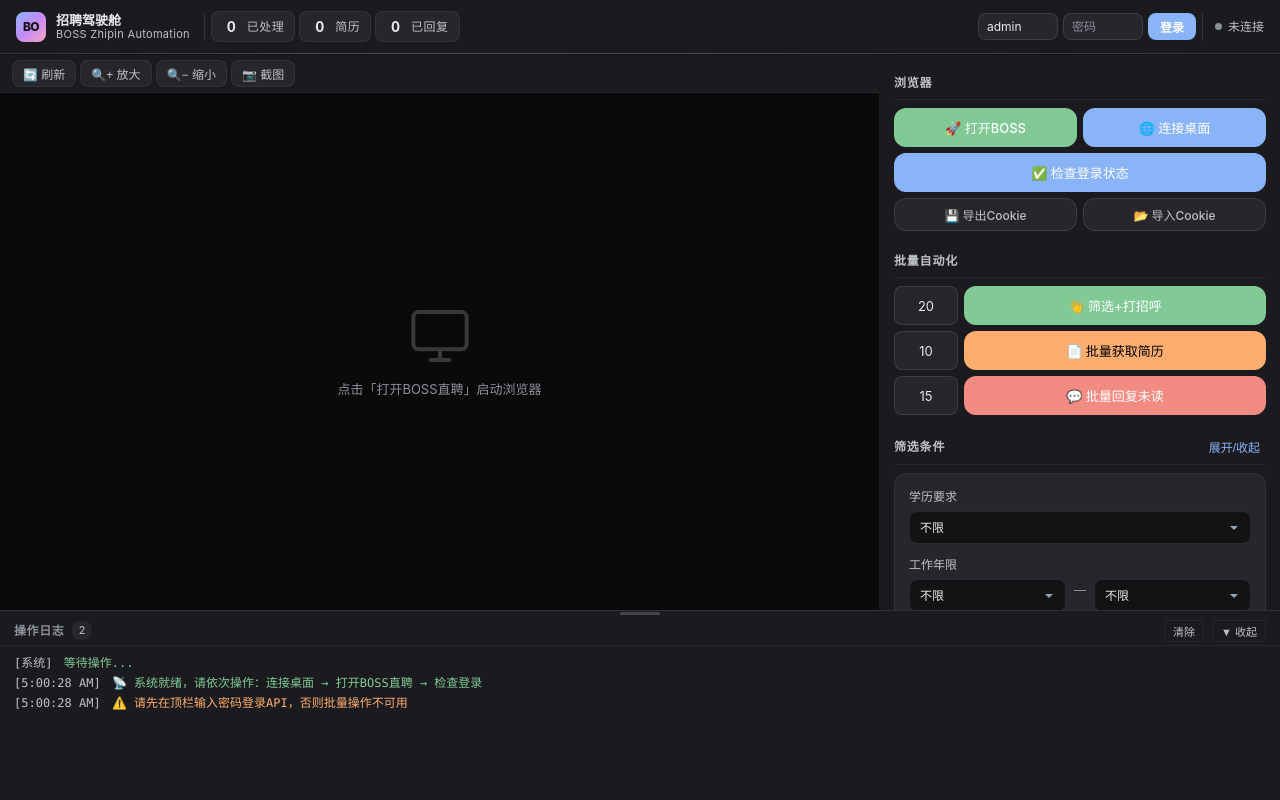
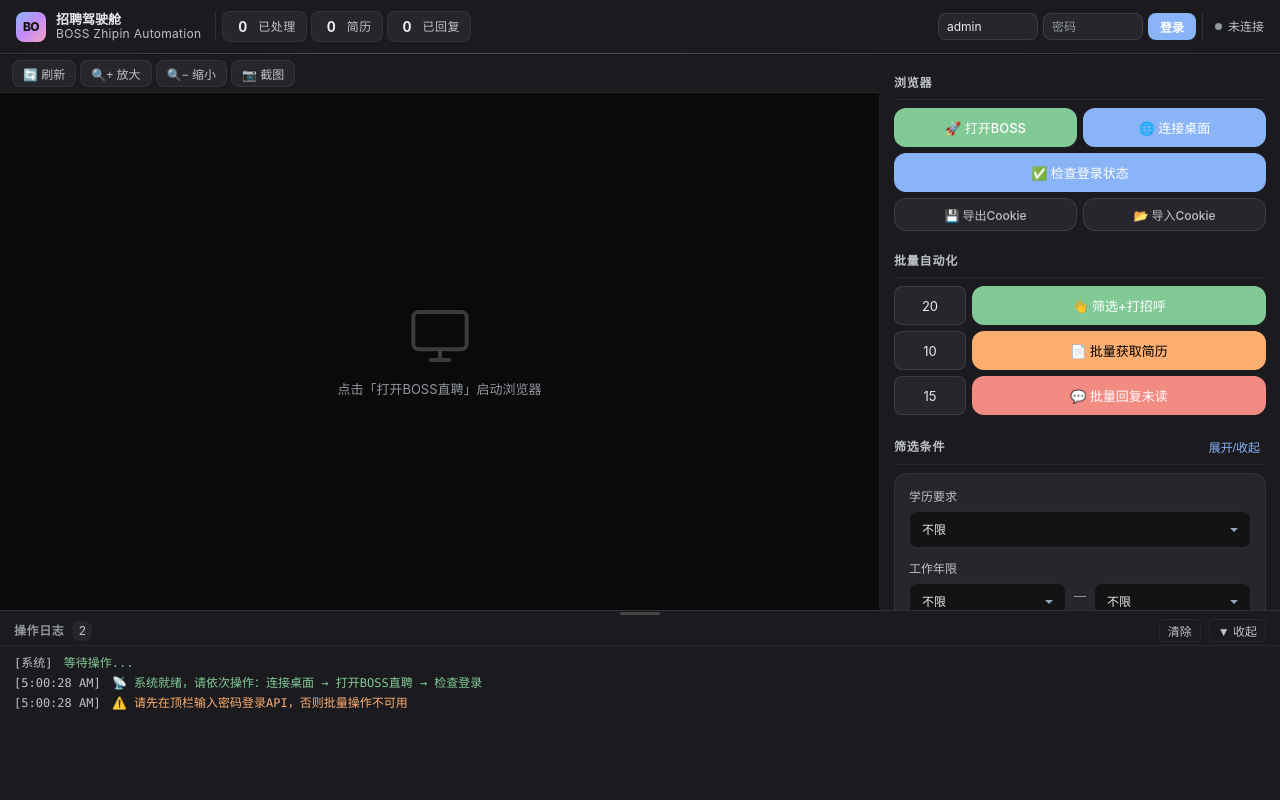
Before and after one commit to aAAaqwq/boss-recruitment-system, a FastAPI app: page / in a window 1280 px wide. Run offline with FastAPI, Linux system fonts and the light colour scheme; parts of the project's set-up code (start-up, migrations or seed data) failed here and were passed over.

Commit message:
fix: 可读性+可访问性+深空氛围 最终打磨
Readability:
- 全局最小字号 12px (清除全部 10-11px)
- --text-muted 对比度提升至 #92979e (WCAG AA 4.5:1)
- 表单输入 padding 增大 8px→10px (36px 点击区域)
- Header 输入框加宽 80px→100px
- 批量操作数字输入加宽 64px→72px

Accessibility:
- 添加 :focus-visible 全局焦点环
- select 添加 hover 状态
- 日志面板添加 word-break 防溢出

Polish:
- 添加 body::before 深空径向辉光
- 日志滚动条与控制面板统一 5px
- 任务栏隐藏时停止 shimmer 动画

```diff
--- a/templates/index.html
+++ b/templates/index.html
@@ -22,7 +22,7 @@
 
         --text: #e8eaed;
         --text-secondary: #bdc1c6;
-        --text-muted: #8b9097;
+        --text-muted: #92979e;
 
         --accent: #8ab4f8;
         --accent-light: #aecbfa;
@@ -59,6 +59,24 @@
 
     /* ── Reset ── */
     *, *::before, *::after { margin:0; padding:0; box-sizing:border-box; }
+
+    /* ── Focus Visible (Accessibility) ── */
+    :focus-visible {
+        outline: 2px solid var(--accent);
+        outline-offset: 2px;
+    }
+    .btn:focus-visible { outline-offset: 1px; }
+
+    /* ── Deep Space Glow ── */
+    body::before {
+        content: '';
+        position: fixed;
+        top: -20%; left: -10%;
+        width: 60%; height: 60%;
+        background: radial-gradient(ellipse at center, rgba(138,180,248,.03) 0%, transparent 70%);
+        pointer-events: none;
+        z-index: 0;
+    }
 
     /* ── Layout Grid ── */
     body {
@@ -132,7 +150,7 @@
         color: var(--text);
     }
     .logo-sub {
-        font-size: 11px;
+        font-size: 12px;
         color: var(--text-secondary);
         letter-spacing: .3px;
     }
@@ -190,7 +208,7 @@
         gap: 5px;
     }
     .h-input {
-        width: 80px;
+        width: 100px;
         padding: 5px 8px;
         background: var(--bg-elevated);
         border: 1px solid var(--border-default);
@@ -296,6 +314,10 @@
         padding-top: 8px;
         padding-bottom: 8px;
     }
+
+    .task-bar:not(.active) .task-bar-fill::after {
+        animation: none;
+    }
     .task-bar-info {
         display: flex;
         align-items: center;
@@ -415,7 +437,7 @@
         color: var(--text-muted);
         gap: 12px;
     }
-    .vnc-placeholder svg { width: 64px; height: 64px; opacity: .35; }
+    .vnc-placeholder svg { width: 72px; height: 64px; opacity: .35; }
     .vnc-placeholder p { font-size: 13px; }
     .vnc-iframe {
         width: 100%; height: 100%;
@@ -547,7 +569,7 @@
         margin-bottom: 6px;
     }
     .input-row input[type="number"] {
-        width: 64px;
+        width: 72px;
         padding: 8px 8px;
         background: var(--bg-elevated);
         border: 1px solid var(--border-default);
@@ -606,7 +628,7 @@
         background: var(--bg-base);
         border: 1px solid var(--border-default);
         border-radius: var(--radius-sm);
-        padding: 8px 10px;
+        padding: 10px 12px;
         color: var(--text);
         font-size: 12px;
         font-family: var(--font-sans);
@@ -618,6 +640,10 @@
     .form-group textarea:focus {
         border-color: var(--accent);
         box-shadow: 0 0 0 2px var(--accent-bg);
+    }
+
+    .form-group select:hover {
+        border-color: var(--border-hover);
     }
     .form-group textarea {
         min-height: 64px;
@@ -727,7 +753,7 @@
         color: var(--text-muted);
     }
     .log-count {
-        font-size: 11px;
+        font-size: 12px;
         background: var(--bg-elevated);
         color: var(--text-secondary);
         padding: 1px 6px;
@@ -739,7 +765,7 @@
         background: none;
         border: 1px solid var(--border);
         color: var(--text-secondary);
-        font-size: 11px;
+        font-size: 12px;
         padding: 2px 8px;
         border-radius: 4px;
         cursor: pointer;
@@ -756,9 +782,9 @@
         overflow-y: auto;
         padding: 6px 14px 10px;
     }
-    .log-body::-webkit-scrollbar { width: 4px; }
+    .log-body::-webkit-scrollbar { width: 5px; }
     .log-body::-webkit-scrollbar-track { background: transparent; }
-    .log-body::-webkit-scrollbar-thumb { background: var(--border-default); border-radius: 2px; }
+    .log-body::-webkit-scrollbar-thumb { background: var(--border-default); border-radius: 3px; }
 
     .log-line {
         margin: 2px 0;
@@ -766,6 +792,8 @@
         font-family: var(--font-mono);
         font-size: 12px;
         animation: logIn .15s var(--ease-out);
+        word-break: break-word;
+        overflow-wrap: break-word;
     }
     @keyframes logIn {
         from { opacity: 0; transform: translateX(-4px); }
```
